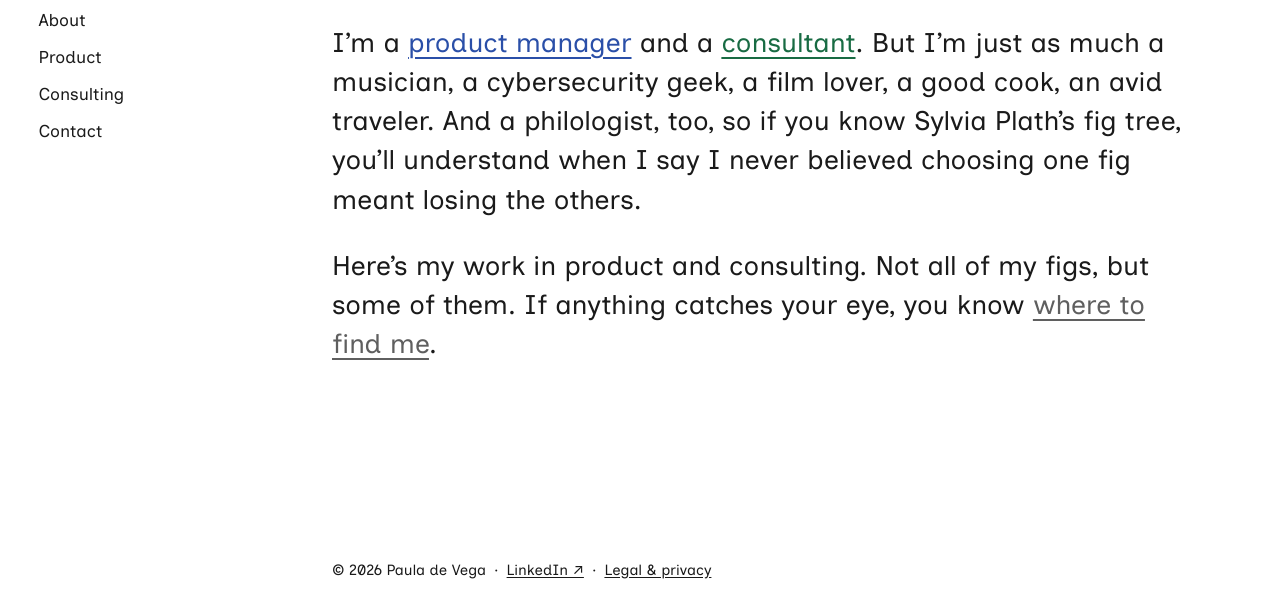
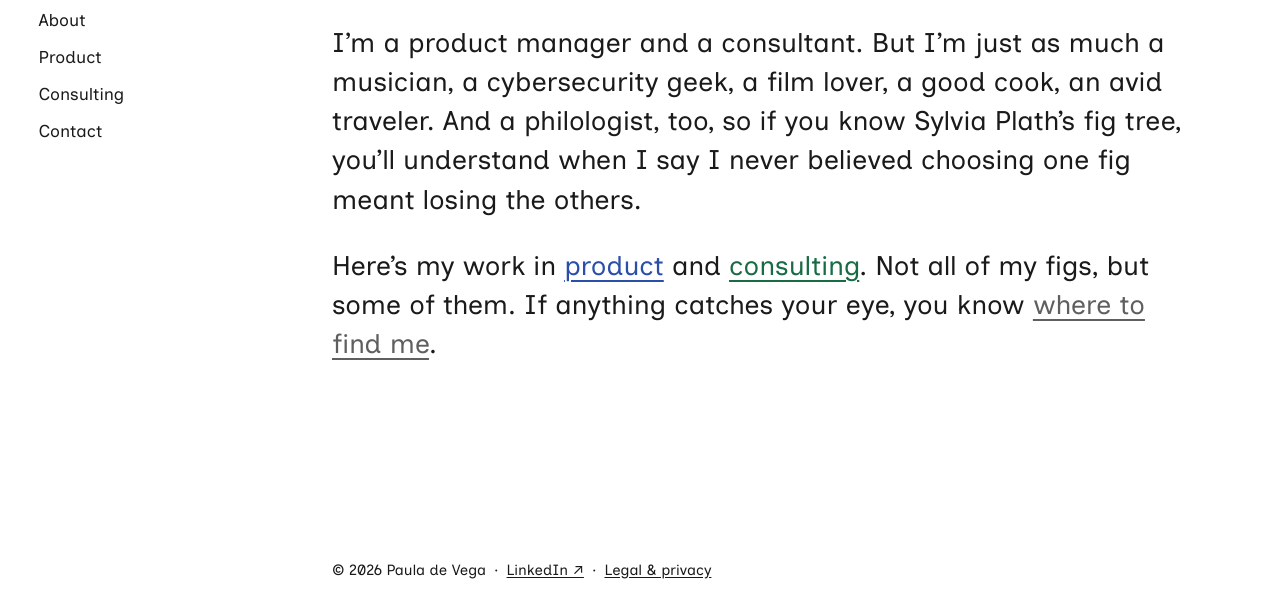
Before and after one commit to pauladvg/paula-consults, a plain HTML site: page index.html in a window 1280 px wide. Shown: the part 186-800 px from the top of the page. Drawn offline with Linux system fonts and the light colour scheme.

Commit message:
Homepage links in third paragraph

```diff
--- a/index.html
+++ b/index.html
@@ -77,8 +77,8 @@
   <main class="pdv-main">
     <div class="pdv-prose">
       <h1>My name is Paula, and I am many things. Juggling several interests at once is a skill I’ve spent my career trying to master, in the hope of becoming as transdisciplinary as possible.</h1>
-      <p>I’m a <a class="pdv-to-product" href="/product/">product manager</a> and a <a class="pdv-to-consulting" href="/consulting/">consultant</a>. But I’m just as much a musician, a cybersecurity geek, a film lover, a good cook, an avid traveler. And a philologist, too, so if you know Sylvia Plath’s fig tree, you’ll understand when I say I never believed choosing one fig meant losing the others.</p>
-      <p>Here’s my work in product and consulting. Not all of my figs, but some of them. If anything catches your eye, you know <a href="/contact/">where to find me</a>.</p>
+      <p>I’m a product manager and a consultant. But I’m just as much a musician, a cybersecurity geek, a film lover, a good cook, an avid traveler. And a philologist, too, so if you know Sylvia Plath’s fig tree, you’ll understand when I say I never believed choosing one fig meant losing the others.</p>
+      <p>Here’s my work in <a class="pdv-to-product" href="/product/">product</a> and <a class="pdv-to-consulting" href="/consulting/">consulting</a>. Not all of my figs, but some of them. If anything catches your eye, you know <a href="/contact/">where to find me</a>.</p>
     </div>
     <footer class="pdv-footer">
       <span>© 2026 Paula de Vega</span><span aria-hidden="true">·</span>
```
